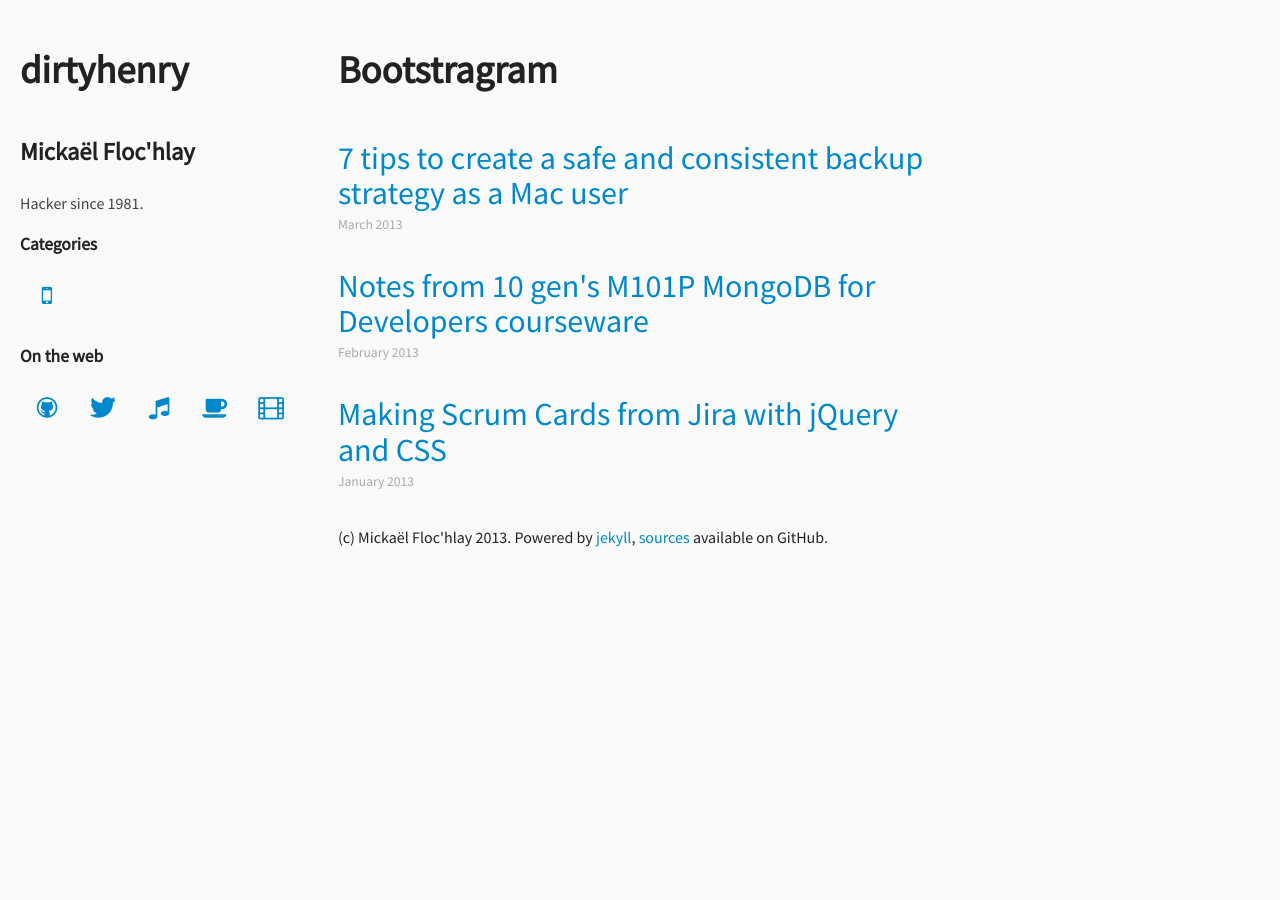
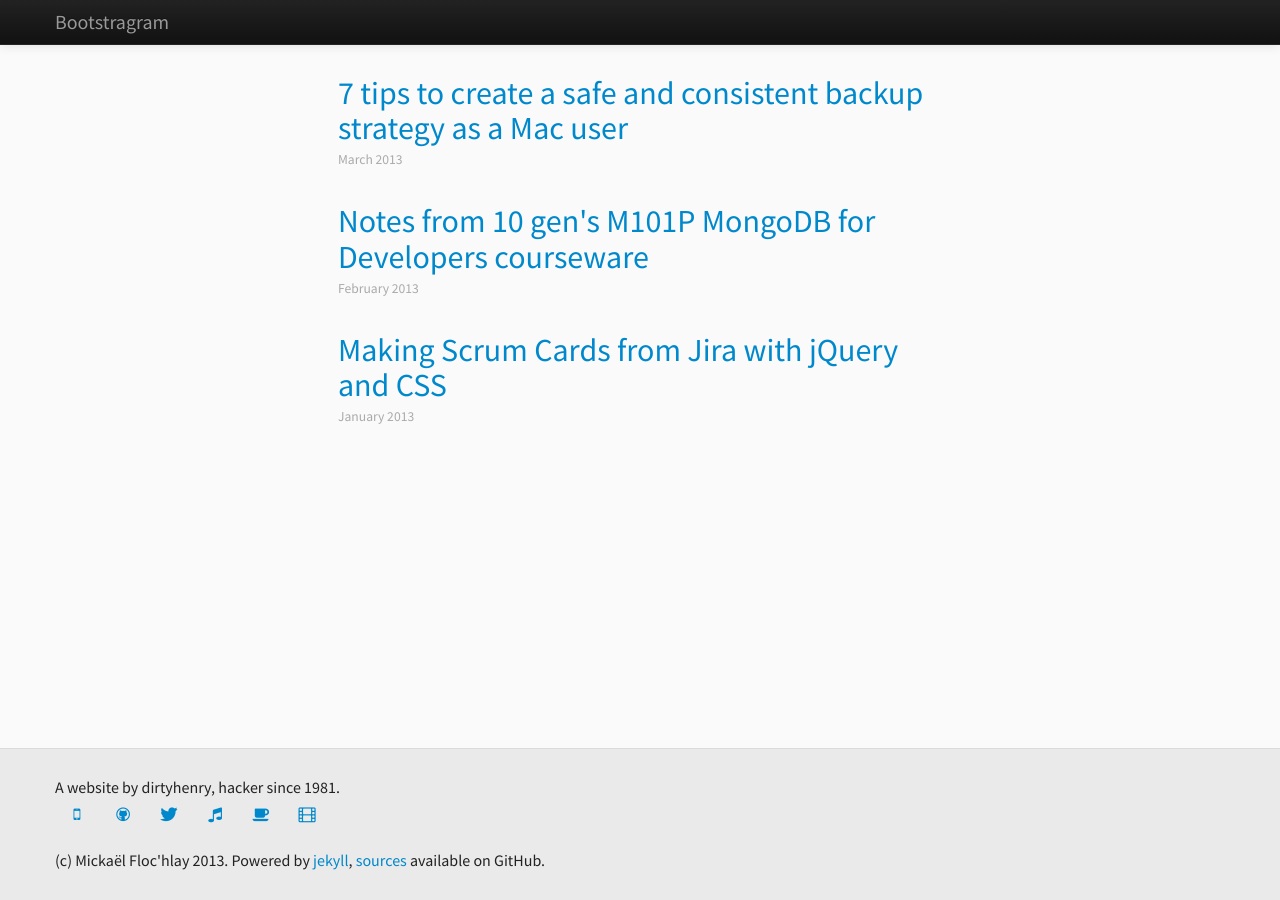
Before and after one commit to ntnmrndn/bootstragram-blog, a Jekyll site: the page built from index.html, in a window 1280 px wide. Built offline with Jekyll 4.4.1, drawn with Linux system fonts in a browser that asks for light colours; nearby versions of some CDN libraries.

Commit message:
Changed layout for the site

```diff
--- a/_layouts/index.html
+++ b/_layouts/index.html
@@ -24,34 +24,36 @@
             <p class="chromeframe">You are using an <strong>outdated</strong> browser. Please <a href="http://browsehappy.com/">upgrade your browser</a> or <a href="http://www.google.com/chromeframe/?redirect=true">activate Google Chrome Frame</a> to improve your experience.</p>
         <![endif]-->
 
+        <div class="navbar navbar-fixed-top navbar-inverse">
+          <div class="navbar-inner">
+            <div class="container">
+              <a class="brand" href="/">Bootstragram</a>
+            </div>
+          </div>
+        </div>
+
         <div class="container-fluid">
           <div class="row-fluid">
-            <div class="span3">
-              <h1>dirtyhenry</h1>
-              <h3>Mickaël Floc'hlay</h3>
-              <p>Hacker since 1981.</p>
-              <div>
-                <h4>Categories</h4>
-                <ul class="nav nav-pills">
-                  <li><a href="multi-environment-mobile-development/"><i class="big-icon icon-mobile-phone"></i></a></li>
-                </ul>
-              </div>
-              <div>
-                <h4>On the web</h4>
-                <ul class="nav nav-pills">
-                  <li><a href="https://github.com/dirtyhenry/"><i class="big-icon icon-github"></i></a></li>
-                  <li><a href="https://twitter.com/dirtyhenry/"><i class="big-icon icon-twitter"></i></a></li>
-                  <li><a href="http://deadrooster.org"><i class="big-icon icon-music"></i></a></li>
-                  <li><a href="http://morningcoffee.deadrooster.org"><i class="big-icon icon-coffee"></i></a></li>
-                  <li><a href="http://letterboxd.com/dirtyhenry/films/diary/"><i class="big-icon icon-film"></i></a></li>
-                </ul>
-              </div>
-            </div>
-            <div class="span6">
+            <div class="span6 offset3">
               {{ content }}
             </div>
           </div>
         </div>
+
+        <footer class="footer navbar-fixed-bottom">
+          <div class="container">
+            A website by dirtyhenry, hacker since 1981.<br>
+            <ul class="nav nav-pills">
+              <li><a href="multi-environment-mobile-development/"><i class="icon-mobile-phone"></i></a></li>
+              <li><a href="https://github.com/dirtyhenry/"><i class="icon-github"></i></a></li>
+              <li><a href="https://twitter.com/dirtyhenry/"><i class="icon-twitter"></i></a></li>
+              <li><a href="http://deadrooster.org"><i class="icon-music"></i></a></li>
+              <li><a href="http://morningcoffee.deadrooster.org"><i class="icon-coffee"></i></a></li>
+              <li><a href="http://letterboxd.com/dirtyhenry/films/diary/"><i class="icon-film"></i></a></li>
+            </ul>
+            (c) Mickaël Floc'hlay 2013. Powered by <a href="http://jekyllrb.com/">jekyll</a>, <a href="https://github.com/dirtyhenry/bootstragram">sources</a> available on GitHub.
+          </div>
+        </footer>
 
         <script src="//ajax.googleapis.com/ajax/libs/jquery/1.8.3/jquery.min.js"></script>
         <script>window.jQuery || document.write('<script src="/js/vendor/jquery-1.8.3.min.js"><\/script>')</script>
--- a/css/bootstragram.css
+++ b/css/bootstragram.css
@@ -6,8 +6,9 @@ body {
   color: #444;
   font-family: 'Source Sans Pro', sans-serif;
   font-size: 1em;
-  margin: 1em 0;
   background-color: #FAFAFA;
+  padding-top: 60px;
+  position: relative;
 }
 h1,
 h2,
@@ -49,3 +50,22 @@ ul.posts li {
 .big-icon {
   font-size: 1.5em;
 }
+.footer {
+  background-color: #EAEAEA;
+  border-top: 1px solid #DADADA;
+  width: 100%;
+  padding: 30px 0;
+  /*margin: 0 -20px;*/
+
+}
+@media (max-width: 979px) {
+  body {
+    padding-top: 0px;
+  }
+}
+@media (max-width: 767px) {
+  .footer {
+    margin: 0 -20px;
+    padding: 30px 20px;
+  }
+}
--- a/index.html
+++ b/index.html
@@ -11,7 +10,3 @@ title: Bootstragram
     {% endfor %}
   </ul>
 </nav>
-
-<footer>
-  (c) Mickaël Floc'hlay 2013. Powered by <a href="http://jekyllrb.com/">jekyll</a>, <a href="https://github.com/dirtyhenry/bootstragram">sources</a> available on GitHub.
-</footer>
```
Also changed, not shown: other parts of index.html (+0 -1 lines), _layouts/default.html (+18 -8 lines), _less/boostragram.less (+23 -1 lines), _posts/2013-01-04-making-scrum-cards-from-jira-with-jquery-and-css.md (+1 -1 lines).
